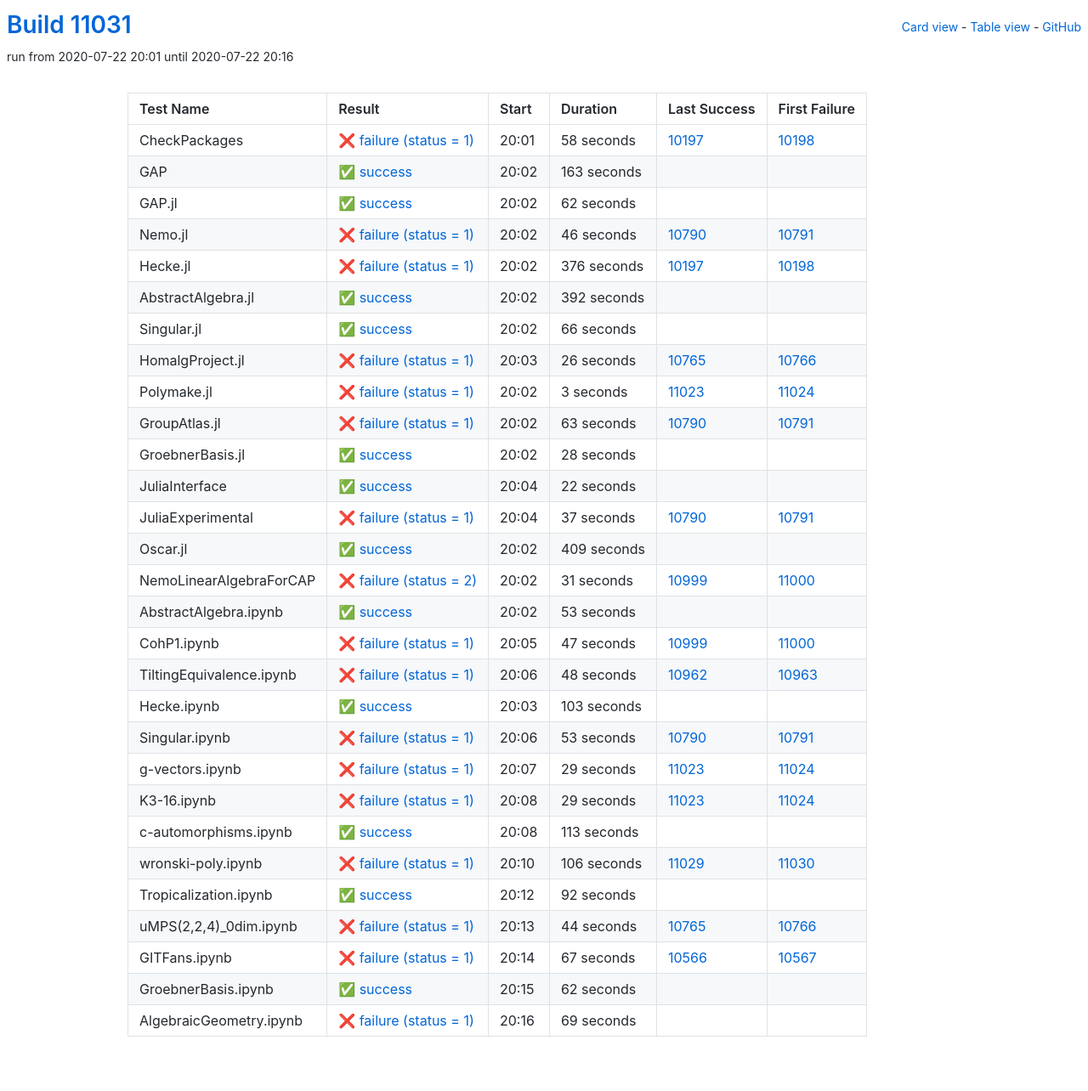
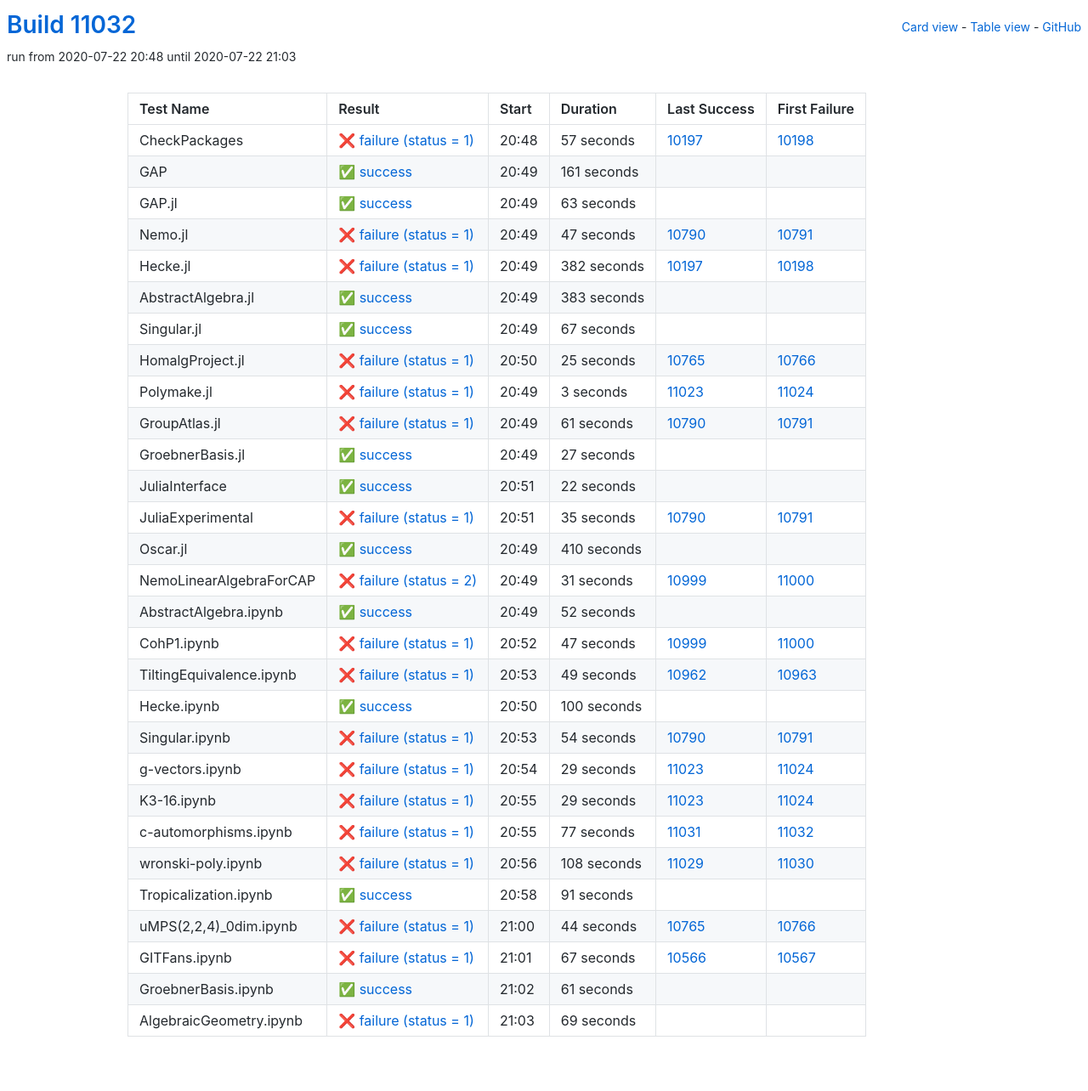
Before and after one commit to oscar-system/oscar-ci-status, a Jekyll site: the page built from table.html, in a window 1280 px wide. Shown: the whole page at 85% size. Built offline with Jekyll 4.4.1, drawn with Linux system fonts in a browser that asks for light colours.

Commit message:
Build #11032

```diff
--- a/_data/ci.yml
+++ b/_data/ci.yml
@@ -1,6 +1,6 @@
 ---
-build: 11031
-build_url: https://oscarci.mathematik.uni-kl.de/job/oscar/11031/
+build: 11032
+build_url: https://oscarci.mathematik.uni-kl.de/job/oscar/11032/
 job: oscar
 organization: oscar-system
 repo: oscar-ci-status
@@ -8,104 +8,104 @@
 tests:
 - name: CheckPackages
   id: checkpackages
-  log: https://oscarci.mathematik.uni-kl.de/job/oscar/11031/artifact/logs/build-11031/CheckPackages.log
-  start: 2020-07-22 20:01
+  log: https://oscarci.mathematik.uni-kl.de/job/oscar/11032/artifact/logs/build-11032/CheckPackages.log
+  start: 2020-07-22 20:48
   success: false
   exitcode: 1
   status: failure
-  duration: 58
+  duration: 57
   last_success: 10197
   last_success_url: https://oscarci.mathematik.uni-kl.de/job/oscar/10197/
   first_failure: 10198
   first_failure_url: https://oscarci.mathematik.uni-kl.de/job/oscar/10198/
 - name: GAP
   id: gap
-  log: https://oscarci.mathematik.uni-kl.de/job/oscar/11031/artifact/logs/build-11031/GAP.log
-  start: 2020-07-22 20:02
+  log: https://oscarci.mathematik.uni-kl.de/job/oscar/11032/artifact/logs/build-11032/GAP.log
+  start: 2020-07-22 20:49
   success: true
   exitcode: 0
   status: success
-  duration: 163
+  duration: 161
   last_success: false
   last_success_url:
   first_failure: false
   first_failure_url:
 - name: GAP.jl
   id: gap-jl
-  log: https://oscarci.mathematik.uni-kl.de/job/oscar/11031/artifact/logs/build-11031/GAP.jl.log
-  start: 2020-07-22 20:02
+  log: https://oscarci.mathematik.uni-kl.de/job/oscar/11032/artifact/logs/build-11032/GAP.jl.log
+  start: 2020-07-22 20:49
   success: true
   exitcode: 0
   status: success
-  duration: 62
+  duration: 63
   last_success: false
   last_success_url:
   first_failure: false
   first_failure_url:
 - name: Nemo.jl
   id: nemo-jl
-  log: https://oscarci.mathematik.uni-kl.de/job/oscar/11031/artifact/logs/build-11031/Nemo.jl.log
-  start: 2020-07-22 20:02
+  log: https://oscarci.mathematik.uni-kl.de/job/oscar/11032/artifact/logs/build-11032/Nemo.jl.log
+  start: 2020-07-22 20:49
   success: false
   exitcode: 1
   status: failure
-  duration: 46
+  duration: 47
   last_success: 10790
   last_success_url: https://oscarci.mathematik.uni-kl.de/job/oscar/10790/
   first_failure: 10791
   first_failure_url: https://oscarci.mathematik.uni-kl.de/job/oscar/10791/
 - name: Hecke.jl
   id: hecke-jl
-  log: https://oscarci.mathematik.uni-kl.de/job/oscar/11031/artifact/logs/build-11031/Hecke.jl.log
-  start: 2020-07-22 20:02
+  log: https://oscarci.mathematik.uni-kl.de/job/oscar/11032/artifact/logs/build-11032/Hecke.jl.log
+  start: 2020-07-22 20:49
   success: false
   exitcode: 1
   status: failure
-  duration: 376
+  duration: 382
   last_success: 10197
   last_success_url: https://oscarci.mathematik.uni-kl.de/job/oscar/10197/
   first_failure: 10198
   first_failure_url: https://oscarci.mathematik.uni-kl.de/job/oscar/10198/
 - name: AbstractAlgebra.jl
   id: abstractalgebra-jl
-  log: https://oscarci.mathematik.uni-kl.de/job/oscar/11031/artifact/logs/build-11031/AbstractAlgebra.jl.log
-  start: 2020-07-22 20:02
+  log: https://oscarci.mathematik.uni-kl.de/job/oscar/11032/artifact/logs/build-11032/AbstractAlgebra.jl.log
+  start: 2020-07-22 20:49
   success: true
   exitcode: 0
   status: success
-  duration: 392
+  duration: 383
   last_success: false
   last_success_url:
   first_failure: false
   first_failure_url:
 - name: Singular.jl
   id: singular-jl
-  log: https://oscarci.mathematik.uni-kl.de/job/oscar/11031/artifact/logs/build-11031/Singular.jl.log
-  start: 2020-07-22 20:02
+  log: https://oscarci.mathematik.uni-kl.de/job/oscar/11032/artifact/logs/build-11032/Singular.jl.log
+  start: 2020-07-22 20:49
   success: true
   exitcode: 0
   status: success
-  duration: 66
+  duration: 67
   last_success: false
   last_success_url:
   first_failure: false
   first_failure_url:
 - name: HomalgProject.jl
   id: homalgproject-jl
-  log: https://oscarci.mathematik.uni-kl.de/job/oscar/11031/artifact/logs/build-11031/HomalgProject.jl.log
-  start: 2020-07-22 20:03
+  log: https://oscarci.mathematik.uni-kl.de/job/oscar/11032/artifact/logs/build-11032/HomalgProject.jl.log
+  start: 2020-07-22 20:50
   success: false
   exitcode: 1
   status: failure
-  duration: 26
+  duration: 25
   last_success: 10765
   last_success_url: https://oscarci.mathematik.uni-kl.de/job/oscar/10765/
   first_failure: 10766
   first_failure_url: https://oscarci.mathematik.uni-kl.de/job/oscar/10766/
 - name: Polymake.jl
   id: polymake-jl
-  log: https://oscarci.mathematik.uni-kl.de/job/oscar/11031/artifact/logs/build-11031/Polymake.jl.log
-  start: 2020-07-22 20:02
+  log: https://oscarci.mathematik.uni-kl.de/job/oscar/11032/artifact/logs/build-11032/Polymake.jl.log
+  start: 2020-07-22 20:49
   success: false
   exitcode: 1
   status: failure
@@ -116,32 +116,32 @@
   first_failure_url: https://oscarci.mathematik.uni-kl.de/job/oscar/11024/
 - name: GroupAtlas.jl
   id: groupatlas-jl
-  log: https://oscarci.mathematik.uni-kl.de/job/oscar/11031/artifact/logs/build-11031/GroupAtlas.jl.log
-  start: 2020-07-22 20:02
+  log: https://oscarci.mathematik.uni-kl.de/job/oscar/11032/artifact/logs/build-11032/GroupAtlas.jl.log
+  start: 2020-07-22 20:49
   success: false
   exitcode: 1
   status: failure
-  duration: 63
+  duration: 61
   last_success: 10790
   last_success_url: https://oscarci.mathematik.uni-kl.de/job/oscar/10790/
   first_failure: 10791
   first_failure_url: https://oscarci.mathematik.uni-kl.de/job/oscar/10791/
 - name: GroebnerBasis.jl
   id: groebnerbasis-jl
-  log: https://oscarci.mathematik.uni-kl.de/job/oscar/11031/artifact/logs/build-11031/GroebnerBasis.jl.log
-  start: 2020-07-22 20:02
+  log: https://oscarci.mathematik.uni-kl.de/job/oscar/11032/artifact/logs/build-11032/GroebnerBasis.jl.log
+  start: 2020-07-22 20:49
   success: true
   exitcode: 0
   status: success
-  duration: 28
+  duration: 27
   last_success: false
   last_success_url:
   first_failure: false
   first_failure_url:
 - name: JuliaInterface
   id: juliainterface
-  log: https://oscarci.mathematik.uni-kl.de/job/oscar/11031/artifact/logs/build-11031/JuliaInterface.log
-  start: 2020-07-22 20:04
+  log: https://oscarci.mathematik.uni-kl.de/job/oscar/11032/artifact/logs/build-11032/JuliaInterface.log
+  start: 2020-07-22 20:51
   success: true
   exitcode: 0
   status: success
@@ -152,32 +152,32 @@
   first_failure_url:
 - name: JuliaExperimental
   id: juliaexperimental
-  log: https://oscarci.mathematik.uni-kl.de/job/oscar/11031/artifact/logs/build-11031/JuliaExperimental.log
-  start: 2020-07-22 20:04
+  log: https://oscarci.mathematik.uni-kl.de/job/oscar/11032/artifact/logs/build-11032/JuliaExperimental.log
+  start: 2020-07-22 20:51
   success: false
   exitcode: 1
   status: failure
-  duration: 37
+  duration: 35
   last_success: 10790
   last_success_url: https://oscarci.mathematik.uni-kl.de/job/oscar/10790/
   first_failure: 10791
   first_failure_url: https://oscarci.mathematik.uni-kl.de/job/oscar/10791/
 - name: Oscar.jl
   id: oscar-jl
-  log: https://oscarci.mathematik.uni-kl.de/job/oscar/11031/artifact/logs/build-11031/Oscar.jl.log
-  start: 2020-07-22 20:02
+  log: https://oscarci.mathematik.uni-kl.de/job/oscar/11032/artifact/logs/build-11032/Oscar.jl.log
+  start: 2020-07-22 20:49
   success: true
   exitcode: 0
   status: success
-  duration: 409
+  duration: 410
   last_success: false
   last_success_url:
   first_failure: false
   first_failure_url:
 - name: NemoLinearAlgebraForCAP
   id: nemolinearalgebraforcap
-  log: https://oscarci.mathematik.uni-kl.de/job/oscar/11031/artifact/logs/build-11031/NemoLinearAlgebraForCAP.log
-  start: 2020-07-22 20:02
+  log: https://oscarci.mathematik.uni-kl.de/job/oscar/11032/artifact/logs/build-11032/NemoLinearAlgebraForCAP.log
+  start: 2020-07-22 20:49
   success: false
   exitcode: 2
   status: failure
@@ -188,20 +188,20 @@
   first_failure_url: https://oscarci.mathematik.uni-kl.de/job/oscar/11000/
 - name: AbstractAlgebra.ipynb
   id: abstractalgebra-ipynb
-  log: https://oscarci.mathematik.uni-kl.de/job/oscar/11031/artifact/logs/build-11031/AbstractAlgebra.ipynb.log
-  start: 2020-07-22 20:02
+  log: https://oscarci.mathematik.uni-kl.de/job/oscar/11032/artifact/logs/build-11032/AbstractAlgebra.ipynb.log
+  start: 2020-07-22 20:49
   success: true
   exitcode: 0
   status: success
-  duration: 53
+  duration: 52
   last_success: false
   last_success_url:
   first_failure: false
   first_failure_url:
 - name: CohP1.ipynb
   id: cohp1-ipynb
-  log: https://oscarci.mathematik.uni-kl.de/job/oscar/11031/artifact/logs/build-11031/CohP1.ipynb.log
-  start: 2020-07-22 20:05
+  log: https://oscarci.mathematik.uni-kl.de/job/oscar/11032/artifact/logs/build-11032/CohP1.ipynb.log
+  start: 2020-07-22 20:52
   success: false
   exitcode: 1
   status: failure
@@ -212,44 +212,44 @@
   first_failure_url: https://oscarci.mathematik.uni-kl.de/job/oscar/11000/
 - name: TiltingEquivalence.ipynb
   id: tiltingequivalence-ipynb
-  log: https://oscarci.mathematik.uni-kl.de/job/oscar/11031/artifact/logs/build-11031/TiltingEquivalence.ipynb.log
-  start: 2020-07-22 20:06
+  log: https://oscarci.mathematik.uni-kl.de/job/oscar/11032/artifact/logs/build-11032/TiltingEquivalence.ipynb.log
+  start: 2020-07-22 20:53
   success: false
   exitcode: 1
   status: failure
-  duration: 48
+  duration: 49
   last_success: 10962
   last_success_url: https://oscarci.mathematik.uni-kl.de/job/oscar/10962/
   first_failure: 10963
   first_failure_url: https://oscarci.mathematik.uni-kl.de/job/oscar/10963/
 - name: Hecke.ipynb
   id: hecke-ipynb
-  log: https://oscarci.mathematik.uni-kl.de/job/oscar/11031/artifact/logs/build-11031/Hecke.ipynb.log
-  start: 2020-07-22 20:03
+  log: https://oscarci.mathematik.uni-kl.de/job/oscar/11032/artifact/logs/build-11032/Hecke.ipynb.log
+  start: 2020-07-22 20:50
   success: true
   exitcode: 0
   status: success
-  duration: 103
+  duration: 100
   last_success: false
   last_success_url:
   first_failure: false
   first_failure_url:
 - name: Singular.ipynb
   id: singular-ipynb
-  log: https://oscarci.mathematik.uni-kl.de/job/oscar/11031/artifact/logs/build-11031/Singular.ipynb.log
-  start: 2020-07-22 20:06
+  log: https://oscarci.mathematik.uni-kl.de/job/oscar/11032/artifact/logs/build-11032/Singular.ipynb.log
+  start: 2020-07-22 20:53
   success: false
   exitcode: 1
   status: failure
-  duration: 53
+  duration: 54
   last_success: 10790
   last_success_url: https://oscarci.mathematik.uni-kl.de/job/oscar/10790/
   first_failure: 10791
   first_failure_url: https://oscarci.mathematik.uni-kl.de/job/oscar/10791/
 - name: g-vectors.ipynb
   id: g-vectors-ipynb
-  log: https://oscarci.mathematik.uni-kl.de/job/oscar/11031/artifact/logs/build-11031/g-vectors.ipynb.log
-  start: 2020-07-22 20:07
+  log: https://oscarci.mathematik.uni-kl.de/job/oscar/11032/artifact/logs/build-11032/g-vectors.ipynb.log
+  start: 2020-07-22 20:54
   success: false
   exitcode: 1
   status: failure
@@ -260,8 +260,8 @@
   first_failure_url: https://oscarci.mathematik.uni-kl.de/job/oscar/11024/
 - name: K3-16.ipynb
   id: k3-16-ipynb
-  log: https://oscarci.mathematik.uni-kl.de/job/oscar/11031/artifact/logs/build-11031/K3-16.ipynb.log
-  start: 2020-07-22 20:08
+  log: https://oscarci.mathematik.uni-kl.de/job/oscar/11032/artifact/logs/build-11032/K3-16.ipynb.log
+  start: 2020-07-22 20:55
   success: false
   exitcode: 1
   status: failure
@@ -272,44 +272,44 @@
   first_failure_url: https://oscarci.mathematik.uni-kl.de/job/oscar/11024/
 - name: c-automorphisms.ipynb
   id: c-automorphisms-ipynb
-  log: https://oscarci.mathematik.uni-kl.de/job/oscar/11031/artifact/logs/build-11031/c-automorphisms.ipynb.log
-  start: 2020-07-22 20:08
-  success: true
-  exitcode: 0
-  status: success
-  duration: 113
-  last_success: false
-  last_success_url:
-  first_failure: false
-  first_failure_url:
-- name: wronski-poly.ipynb
-  id: wronski-poly-ipynb
-  log: https://oscarci.mathematik.uni-kl.de/job/oscar/11031/artifact/logs/build-11031/wronski-poly.ipynb.log
-  start: 2020-07-22 20:10
+  log: https://oscarci.mathematik.uni-kl.de/job/oscar/11032/artifact/logs/build-11032/c-automorphisms.ipynb.log
+  start: 2020-07-22 20:55
   success: false
   exitcode: 1
   status: failure
-  duration: 106
+  duration: 77
+  last_success: 11031
+  last_success_url: https://oscarci.mathematik.uni-kl.de/job/oscar/11031/
+  first_failure: 11032
+  first_failure_url: https://oscarci.mathematik.uni-kl.de/job/oscar/11032/
+- name: wronski-poly.ipynb
+  id: wronski-poly-ipynb
+  log: https://oscarci.mathematik.uni-kl.de/job/oscar/11032/artifact/logs/build-11032/wronski-poly.ipynb.log
+  start: 2020-07-22 20:56
+  success: false
+  exitcode: 1
+  status: failure
+  duration: 108
   last_success: 11029
   last_success_url: https://oscarci.mathematik.uni-kl.de/job/oscar/11029/
   first_failure: 11030
   first_failure_url: https://oscarci.mathematik.uni-kl.de/job/oscar/11030/
 - name: Tropicalization.ipynb
   id: tropicalization-ipynb
-  log: https://oscarci.mathematik.uni-kl.de/job/oscar/11031/artifact/logs/build-11031/Tropicalization.ipynb.log
-  start: 2020-07-22 20:12
+  log: https://oscarci.mathematik.uni-kl.de/job/oscar/11032/artifact/logs/build-11032/Tropicalization.ipynb.log
+  start: 2020-07-22 20:58
   success: true
   exitcode: 0
   status: success
-  duration: 92
+  duration: 91
   last_success: false
   last_success_url:
   first_failure: false
   first_failure_url:
 - name: uMPS(2,2,4)_0dim.ipynb
   id: umps-2-2-4-0dim-ipynb
-  log: https://oscarci.mathematik.uni-kl.de/job/oscar/11031/artifact/logs/build-11031/uMPS-2-2-4-_0dim.ipynb.log
-  start: 2020-07-22 20:13
+  log: https://oscarci.mathematik.uni-kl.de/job/oscar/11032/artifact/logs/build-11032/uMPS-2-2-4-_0dim.ipynb.log
+  start: 2020-07-22 21:00
   success: false
   exitcode: 1
   status: failure
@@ -320,8 +320,8 @@
   first_failure_url: https://oscarci.mathematik.uni-kl.de/job/oscar/10766/
 - name: GITFans.ipynb
   id: gitfans-ipynb
-  log: https://oscarci.mathematik.uni-kl.de/job/oscar/11031/artifact/logs/build-11031/GITFans.ipynb.log
-  start: 2020-07-22 20:14
+  log: https://oscarci.mathematik.uni-kl.de/job/oscar/11032/artifact/logs/build-11032/GITFans.ipynb.log
+  start: 2020-07-22 21:01
   success: false
   exitcode: 1
   status: failure
@@ -332,20 +332,20 @@
   first_failure_url: https://oscarci.mathematik.uni-kl.de/job/oscar/10567/
 - name: GroebnerBasis.ipynb
   id: groebnerbasis-ipynb
-  log: https://oscarci.mathematik.uni-kl.de/job/oscar/11031/artifact/logs/build-11031/GroebnerBasis.ipynb.log
-  start: 2020-07-22 20:15
+  log: https://oscarci.mathematik.uni-kl.de/job/oscar/11032/artifact/logs/build-11032/GroebnerBasis.ipynb.log
+  start: 2020-07-22 21:02
   success: true
   exitcode: 0
   status: success
-  duration: 62
+  duration: 61
   last_success: false
   last_success_url:
   first_failure: false
   first_failure_url:
 - name: AlgebraicGeometry.ipynb
   id: algebraicgeometry-ipynb
-  log: https://oscarci.mathematik.uni-kl.de/job/oscar/11031/artifact/logs/build-11031/AlgebraicGeometry.ipynb.log
-  start: 2020-07-22 20:16
+  log: https://oscarci.mathematik.uni-kl.de/job/oscar/11032/artifact/logs/build-11032/AlgebraicGeometry.ipynb.log
+  start: 2020-07-22 21:03
   success: false
   exitcode: 1
   status: failure
```
Also changed, not shown: README.md.
